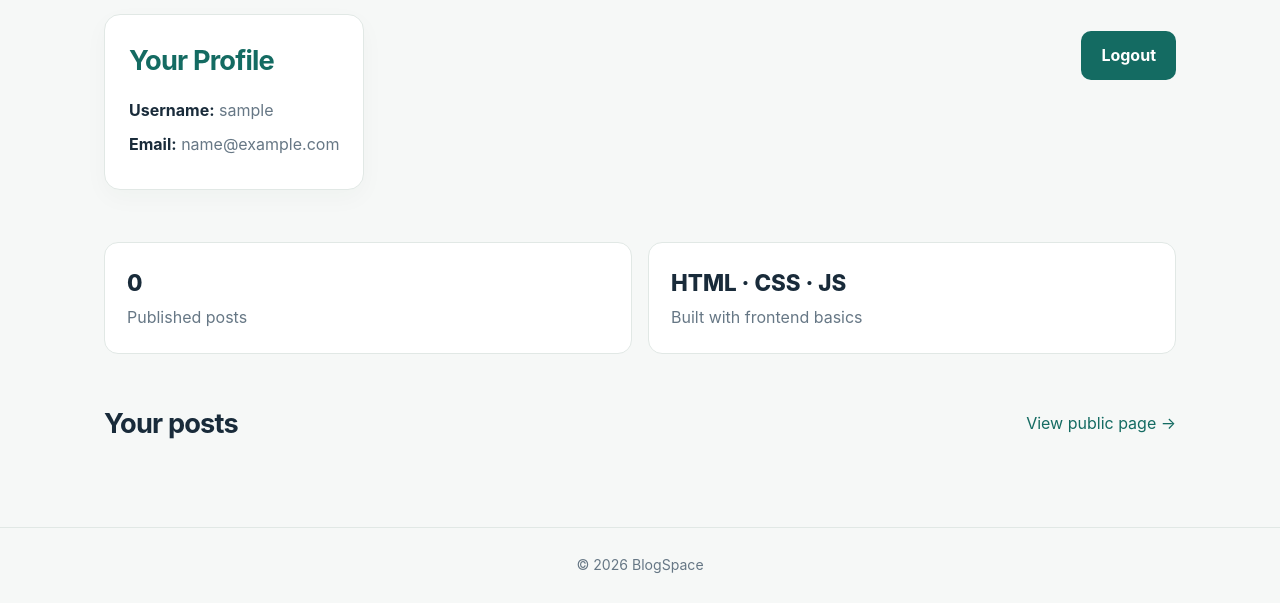
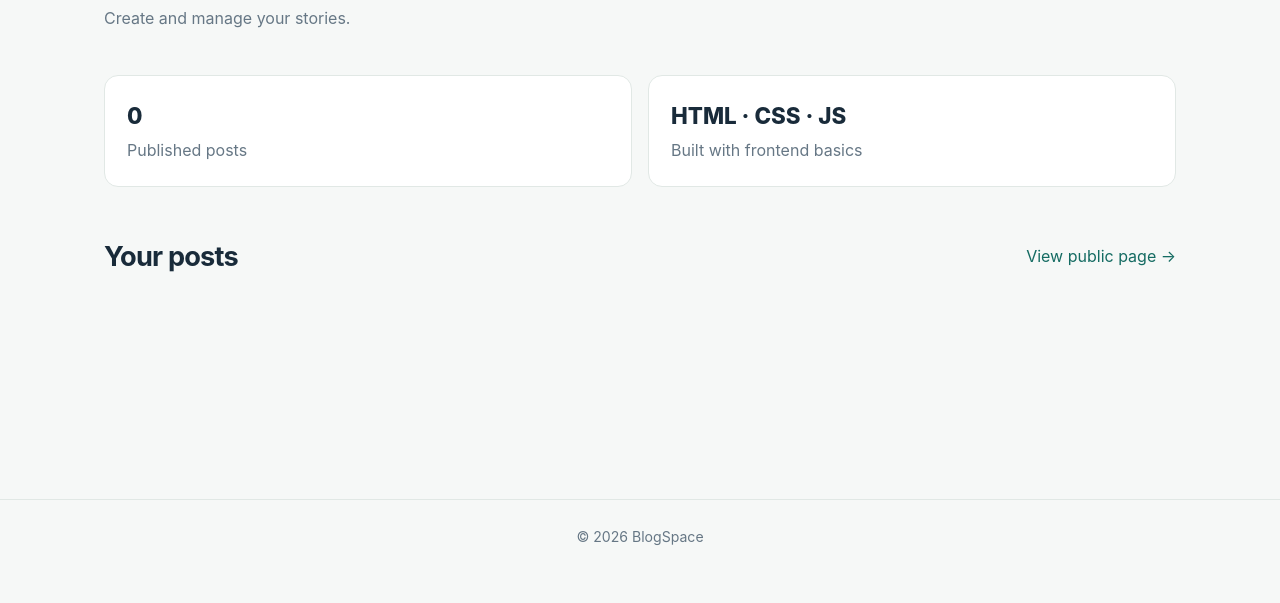
Before and after one commit to tulsish194-boop/BlogSpace-Frontend-Project, a website: page dashboard.html in a window 1280 px wide. Shown: the part 237-840 px from the top of the page. After the commit the page ends 812 px from the top, so only its background shows below. Drawn offline with Linux system fonts and the light colour scheme; no server answers; sample sign-in values are in the browser's storage.

Commit message:
Update README and dashboard

```diff
--- a/dashboard.html
+++ b/dashboard.html
@@ -1,8 +1,4 @@
 <!doctype html>
 <html lang="en"><head><meta charset="utf-8"><meta name="viewport" content="width=device-width, initial-scale=1"><title>Dashboard | BlogSpace</title><link rel="stylesheet" href="style.css"></head>
 <body><header class="site-header"><a class="brand" href="index.html">BlogSpace<span>.</span></a><nav><a href="index.html">Home</a><a href="login.html">Login</a><a href="register.html">Register</a><a class="active" href="dashboard.html">Dashboard</a><a href="#" onclick="logout(); return false;">Logout</a></nav></header>
-<main class="section dashboard"><div class="section-heading"><div><p class="eyebrow">YOUR WORKSPACE</p><h1>Dashboard</h1><div class="profile-card">
-  <h2>Your Profile</h2>
-  <p><strong>Username:</strong> <span id="profile-username"></span></p>
-  <p><strong>Email:</strong> <span id="profile-email"></span></p>
-</div></div><a class="button" href="#" onclick="logout(); return false;">Logout</a></div><div class="stats"><div><span id="post-count">0</span><p>Published posts</p></div><div><span>HTML · CSS · JS</span><p>Built with frontend basics</p></div></div><div class="section-heading"><h2>Your posts</h2><a href="index.html">View public page →</a></div><div id="dashboard-posts" class="post-grid"></div></main><footer>© 2026 BlogSpace</footer><script src="app.js"></script></body></html>
+<main class="section dashboard"><div class="section-heading"><div><p class="eyebrow">YOUR WORKSPACE</p><h1>Dashboard</h1><p class="muted">Create and manage your stories.</p></div><a class="button" href="create-blog.html">Create Blog</a></div><div class="stats"><div><span id="post-count">0</span><p>Published posts</p></div><div><span>HTML · CSS · JS</span><p>Built with frontend basics</p></div></div><div class="section-heading"><h2>Your posts</h2><a href="index.html">View public page →</a></div><div id="dashboard-posts" class="post-grid"></div></main><footer>© 2026 BlogSpace</footer><script src="app.js"></script></body></html>
```
Also changed, not shown: README.md.
